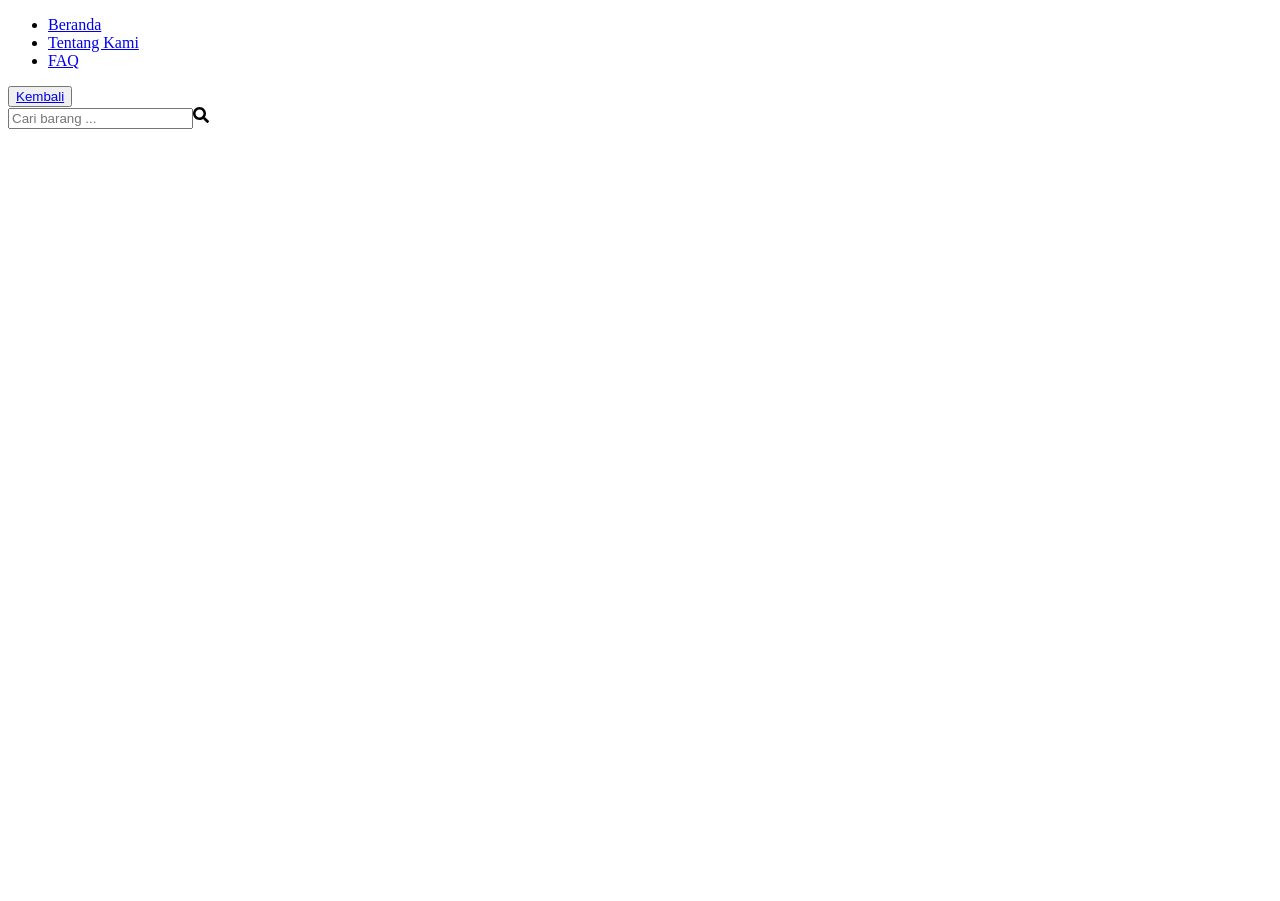
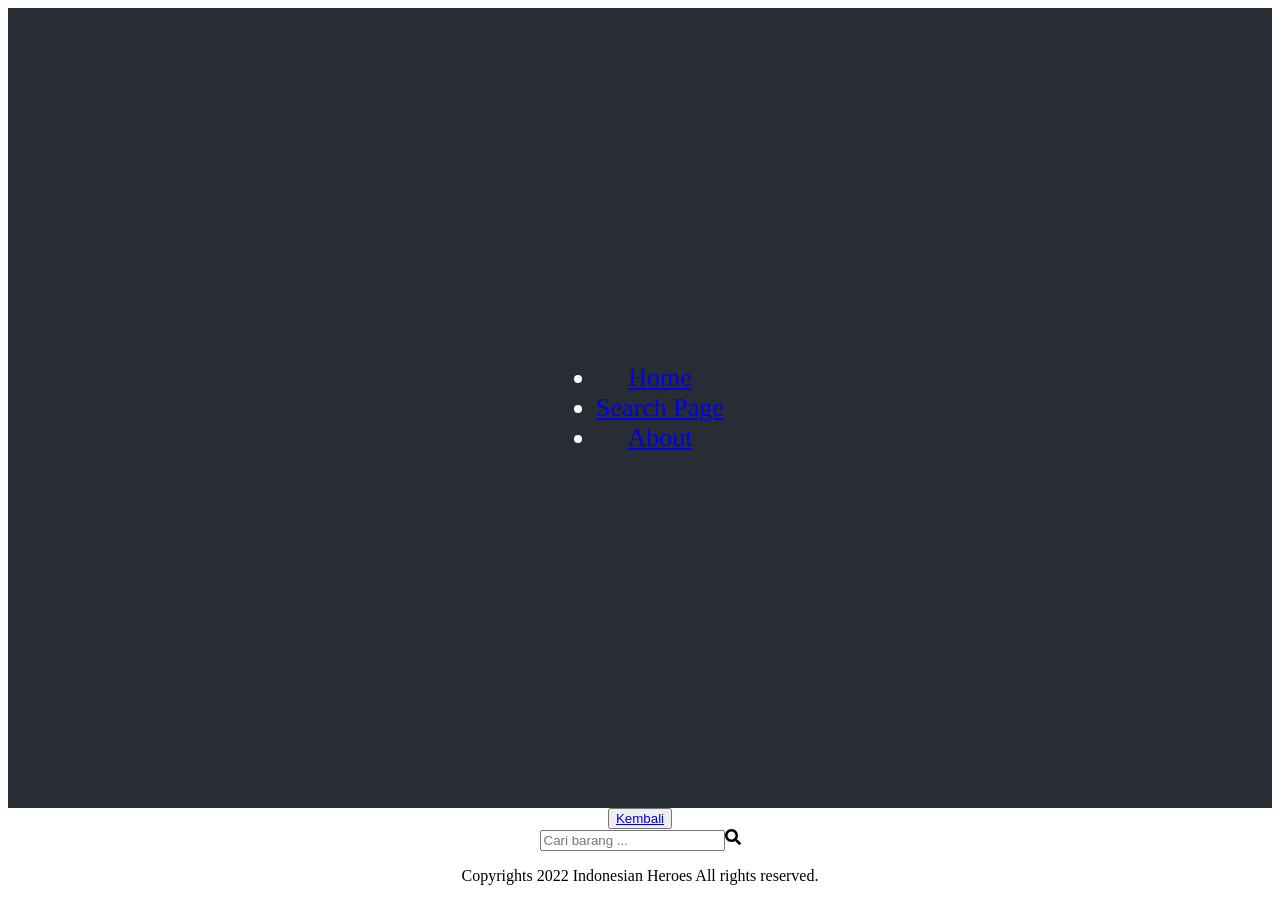
Before and after one commit to dimyatimaulana/indonesian-heroes, a React (Create React App) app: page /search in a window 1280 px wide. Before the commit the page ends 800 px from the top, so only its background shows below. Built offline with nearby package versions, Linux system fonts and the light colour scheme.

Commit message:
state implemented and fetch data

```diff
--- a/src/App.js
+++ b/src/App.js
@@ -1,26 +1,50 @@
+/* eslint-disable jsx-a11y/control-has-associated-label */
+import React, { useState, useEffect } from 'react';
 import { Routes, Route } from 'react-router-dom';
+import api from './utils/api';
 import Homepage from './pages/Homepage';
 import SearchPage from './pages/SearchPage';
-// import './styles/App.css';
+import './styles/App.css';
+import AboutPage from './pages/AboutPage';
 
 function App() {
+  const [heroes, setHeroes] = useState(JSON.parse(localStorage.getItem('heroes')) || null);
+
+  useEffect(() => {
+    const fetchData = async () => {
+      const data = await api.getHeroes2();
+      setHeroes(data);
+    };
+
+    fetchData()
+      .catch(console.error);
+  }, []);
+
+  useEffect(() => {
+    localStorage.setItem('heroes', JSON.stringify(heroes));
+  }, [heroes]);
+
   return (
     <div className="App">
       <header className="App-header">
         <nav className="menu">
           <ul>
-            <li><a href="/">Beranda</a></li>
-            <li><a href="/search">Tentang Kami</a></li>
-            <li><a href="/FAQ">FAQ</a></li>
+            <li><a href="/">Home</a></li>
+            <li><a href="/search">Search Page</a></li>
+            <li><a href="/about">About</a></li>
           </ul>
         </nav>
       </header>
       <main className="content">
         <Routes>
-          <Route path="/" element={<Homepage />} />
+          <Route path="/" element={<Homepage heroes={heroes} />} />
           <Route path="/search" element={<SearchPage />} />
+          <Route path="/about" element={<AboutPage />} />
         </Routes>
       </main>
+      <footer>
+        <p>Copyrights 2022 Indonesian Heroes All rights reserved.</p>
+      </footer>
     </div>
   );
 }
```
